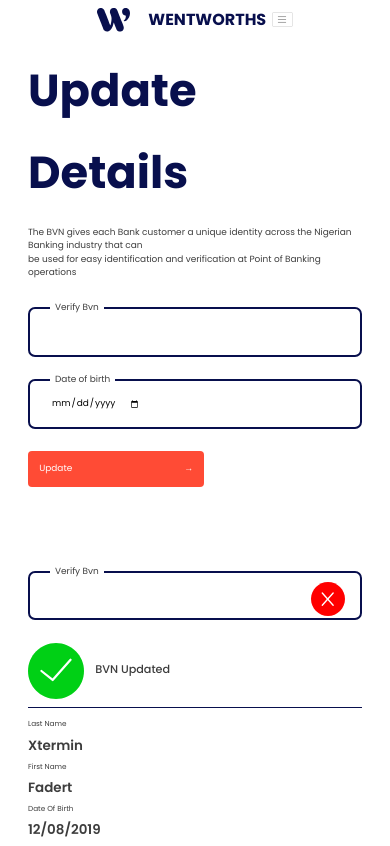
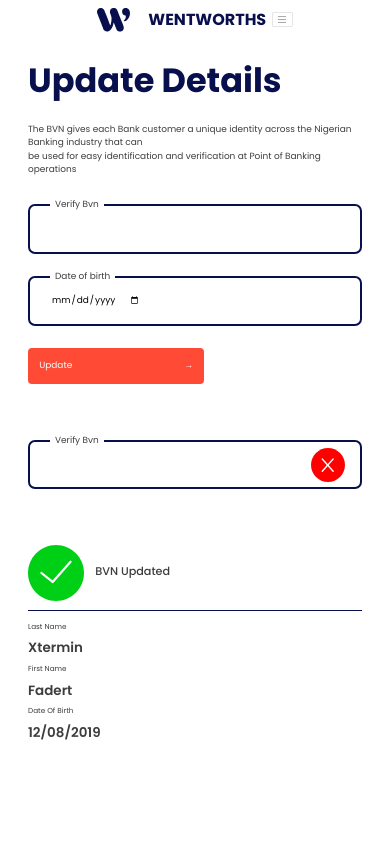
Before and after one commit to mezlet/FSI_TEST, a Vue app in the folder FRONTEND/: page /update in a window 390 px wide. Built offline with nearby package versions, Linux system fonts and the light colour scheme.

Commit message:
Adds media queries

```diff
--- a/FRONTEND/public/style.css
+++ b/FRONTEND/public/style.css
@@ -54,4 +54,8 @@ p {
   html {
     font-size: 35%;
   }
+
+  h1 {
+    font-size: 6rem;
+  }
 }
--- a/FRONTEND/src/components/InputGroup.vue
+++ b/FRONTEND/src/components/InputGroup.vue
@@ -49,6 +49,16 @@ export default {
 .input-icon {
   position: absolute;
   right: 15px;
-  top: 9px;
+  top: 11px;
+}
+
+@media screen and (max-width: 750px) {
+  #app {
+    margin: 0 5rem;
+  }
+
+  .input-icon {
+    top: 6px;
+  }
 }
 </style>
--- a/FRONTEND/src/views/UpdateDetails.vue
+++ b/FRONTEND/src/views/UpdateDetails.vue
@@ -131,8 +131,12 @@ main > * {
     width: 100%;
   }
 
+  .input-group.status {
+    margin-top: 10rem;
+  }
+
   .info {
-    margin-top: 4rem;
+    margin-top: 10rem;
   }
 }
 </style>
```
